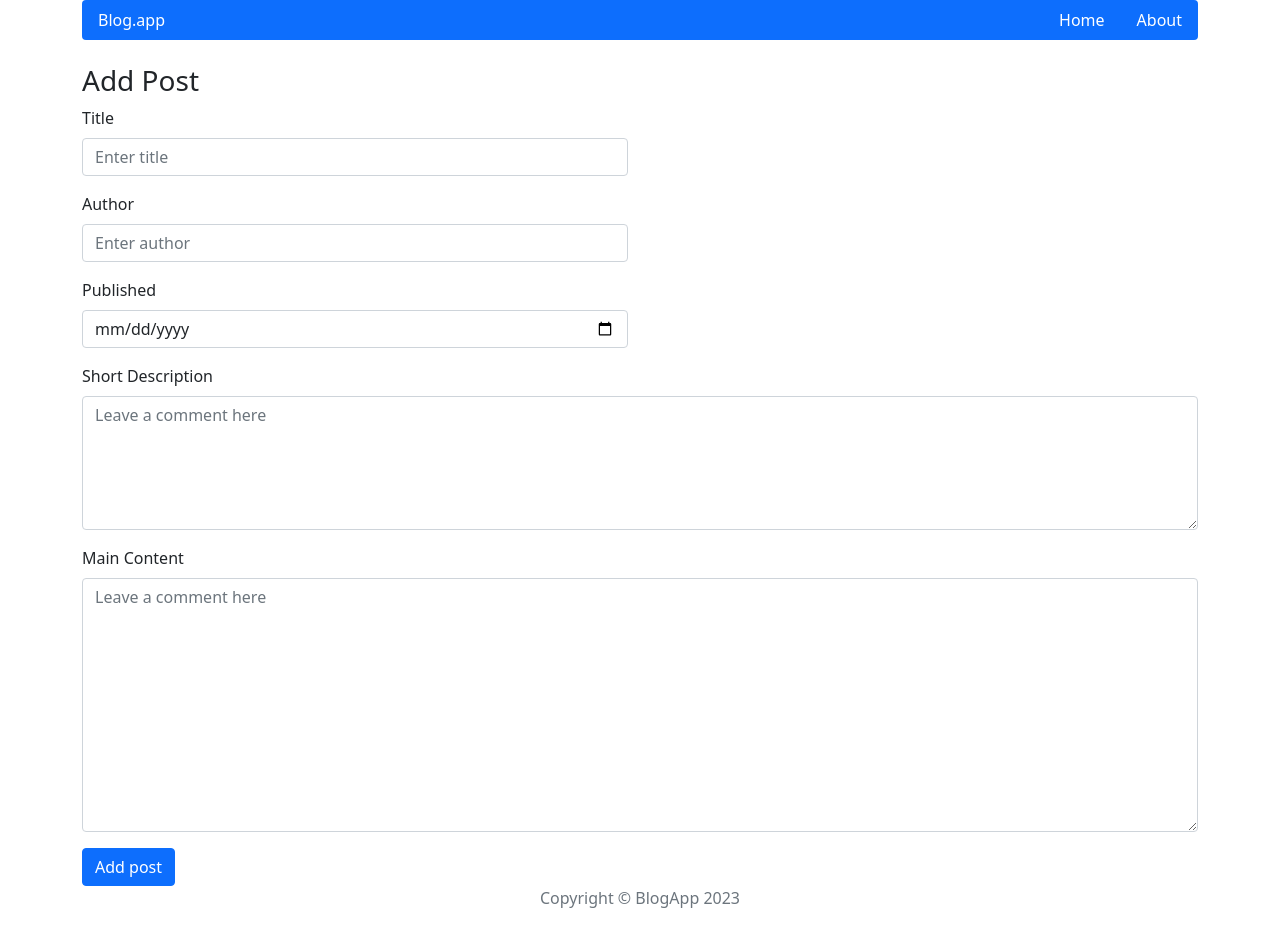
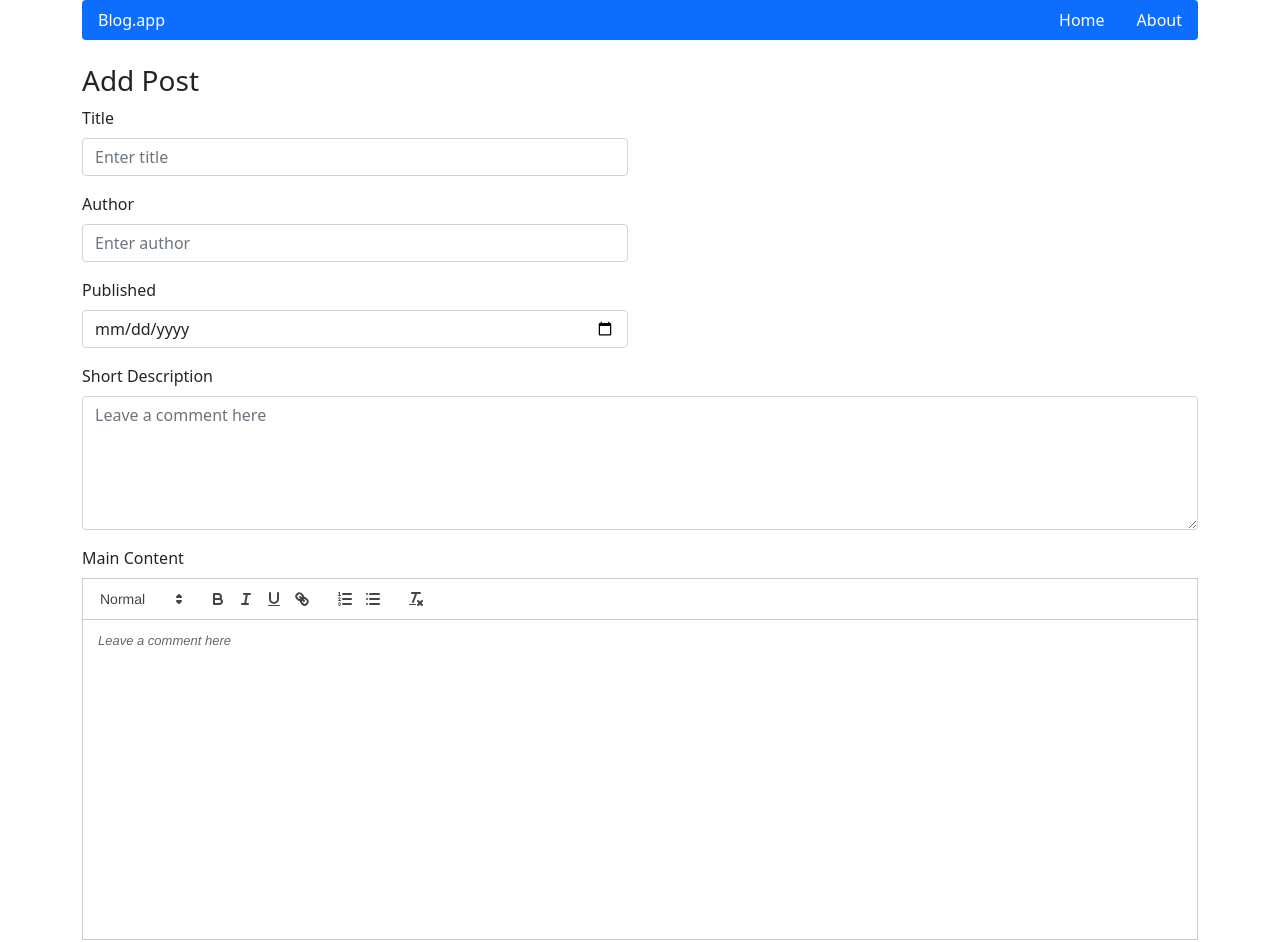
Before and after one commit to Justek9/react-blog-app, a React (Create React App) app: page /post/add in a window 1280 px wide. Shown: the top 942 px of the page. Before the commit the page ends 910 px from the top, so only its background shows below. Built offline with nearby package versions, Linux system fonts and the light colour scheme.

Commit message:
add ReactQuill to set main content of post

```diff
--- a/package.json
+++ b/package.json
@@ -11,6 +11,7 @@
     "react": "^18.2.0",
     "react-bootstrap": "2.0",
     "react-dom": "^18.2.0",
+    "react-quill": "^2.0.0",
     "react-redux": "7.2.6",
     "react-router-dom": "6.0.1",
     "react-scripts": "5.0.1",
@@ -43,5 +44,8 @@
       "last 1 firefox version",
       "last 1 safari version"
     ]
+  },
+  "devDependencies": {
+    "style-loader": "^3.3.3"
   }
 }
--- a/src/components/features/PostForm.js
+++ b/src/components/features/PostForm.js
@@ -4,6 +4,8 @@ import Form from 'react-bootstrap/Form'
 import Row from 'react-bootstrap/Row'
 import Col from 'react-bootstrap/Col'
 import PropTypes from 'prop-types'
+import ReactQuill from 'react-quill'
+import 'react-quill/dist/quill.snow.css';
 
 const PostForm = ({ action, actionText, ...props }) => {
 	const [title, setTitle] = useState(props.title || '')
@@ -60,13 +62,7 @@ const PostForm = ({ action, actionText, ...props }) => {
 
 					<Form.Group className='mb-3'>
 						<Form.Label>Main Content</Form.Label>
-						<Form.Control
-							as='textarea'
-							rows={10}
-							placeholder='Leave a comment here'
-							value={content}
-							onChange={e => setContent(e.target.value)}
-						/>
+						<ReactQuill theme="snow" placeholder='Leave a comment here' value={content} onChange={setContent} style={{ height: "350px", paddingBottom:"30px"}}/>
 					</Form.Group>
 				</Col>
 			</Row>
--- a/src/components/pages/ShowPost.js
+++ b/src/components/pages/ShowPost.js
@@ -26,7 +26,7 @@ const ShowPost = () => {
 						<span className='fw-bold'>Published: </span>
 						{post.publishedDate}
 					</p>
-					<p>{post.content}</p>
+					<p dangerouslySetInnerHTML={{ __html: post.content }} />
 				</div>
 				<div className='d-flex justify-content-center'>
 					<Button variant='outline-info' as={NavLink} to={`/post/edit/${post.id}`}>
```
Also changed, not shown: 1 other file (tests, documents, lock files or other folders).
